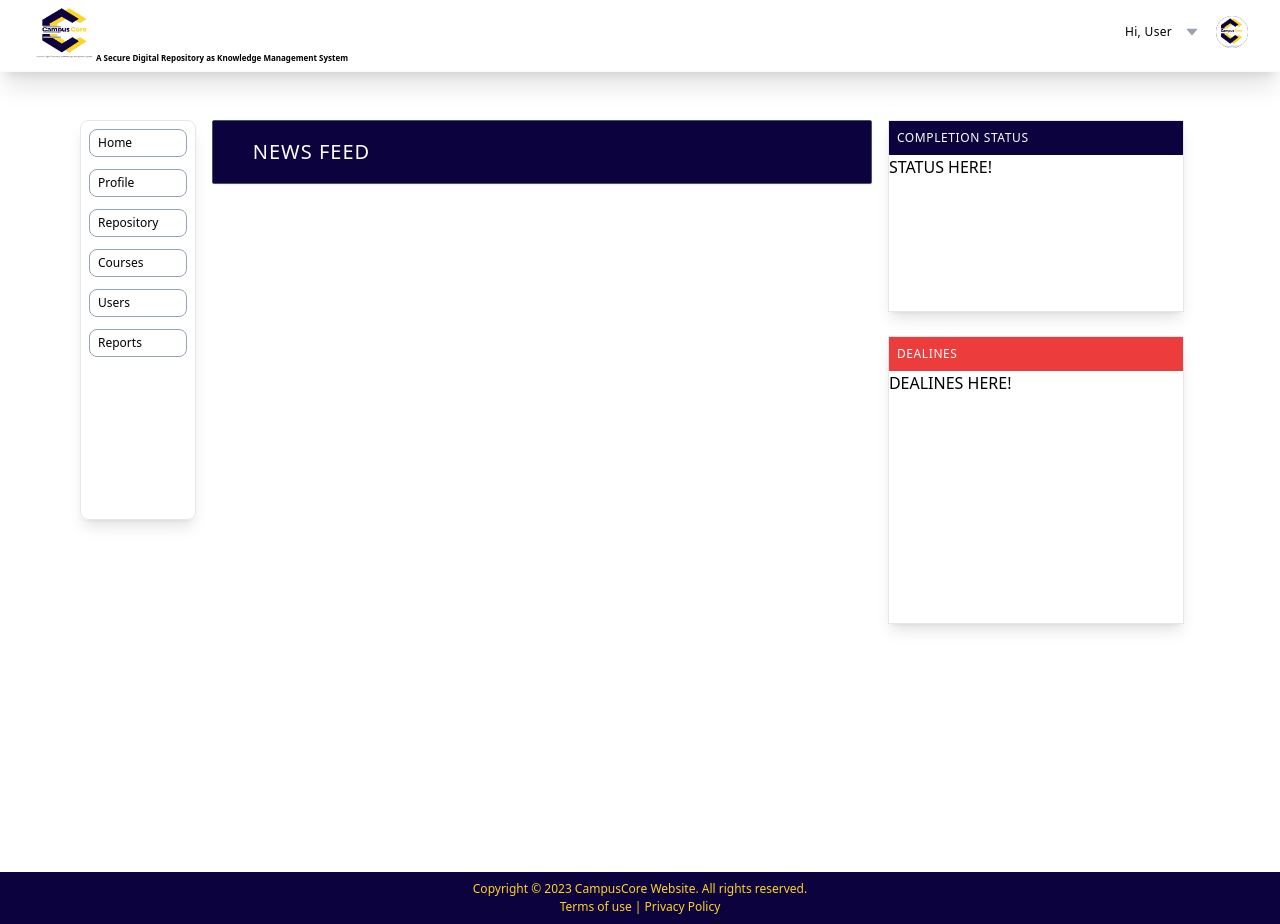
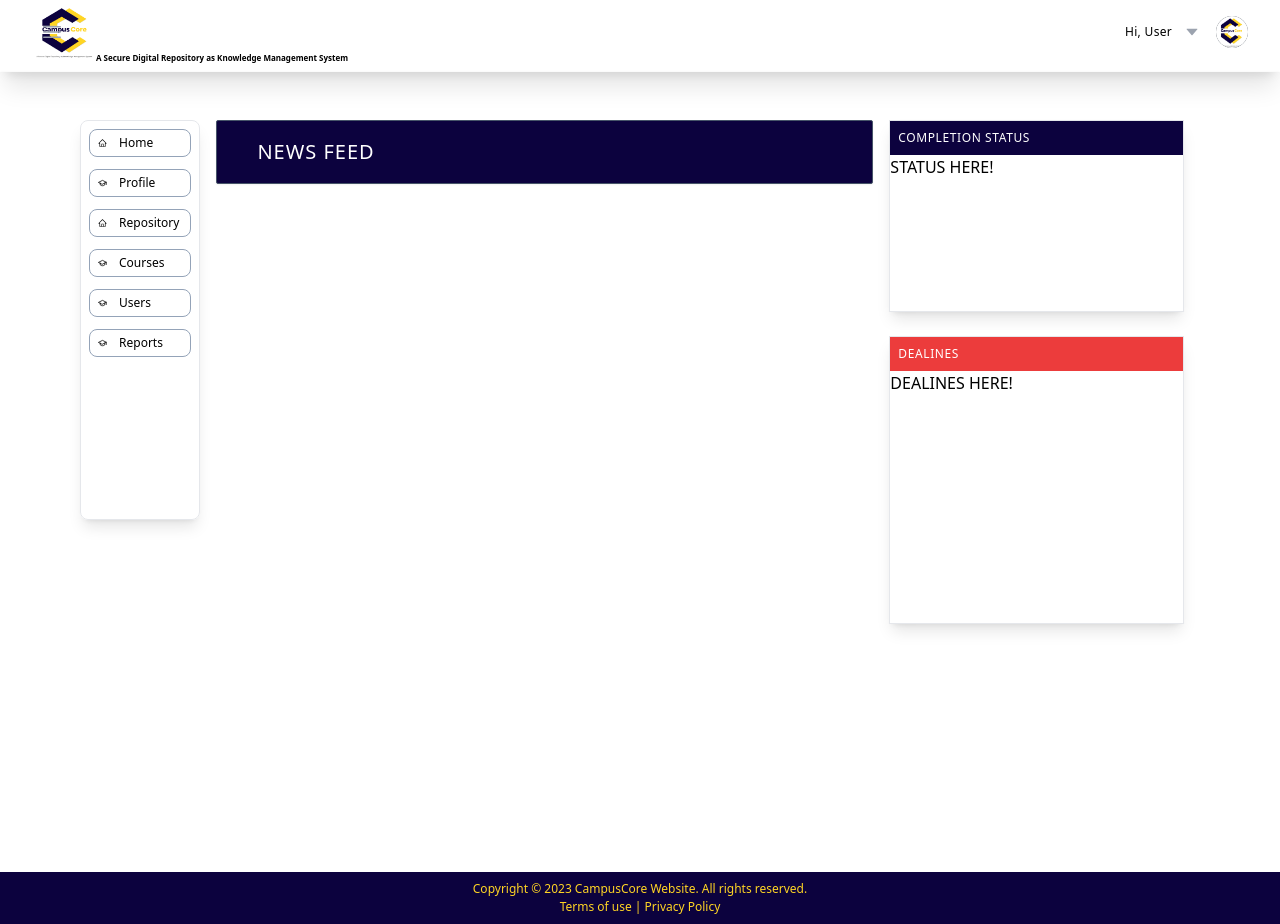
Before and after one commit to BanaxFamily/CampusCore, a React (Vite) app in the folder frontend/: page / in a window 1280 px wide. Built offline with nearby package versions, Linux system fonts and the light colour scheme.

Commit message:
Added folders | ticket #4

```diff
--- a/frontend/src/App.jsx
+++ b/frontend/src/App.jsx
@@ -5,6 +5,7 @@ import { Footer } from './components/Footer'
 import { Header } from './components/Header'
 import Main from './components/Main'
 import { Status } from './components/Status'
+// eslint-disable-next-line no-unused-vars
 import { adminLinks, studentNavLinks } from './constants/index'
 import SideNav from './components/SideNav';
 function App() {
@@ -40,6 +41,7 @@ function App() {
                     id={nav.id}
                     link={nav.link}
                     text={nav.title}
+                    icon={nav.icon}
                   />
                 ))
               }
--- a/frontend/src/components/Main.jsx
+++ b/frontend/src/components/Main.jsx
@@ -1,10 +1,11 @@
 /* eslint-disable react/jsx-no-comment-textnodes */
 // eslint-disable-next-line no-unused-vars
 import { BrowserRouter as Router, Route, Routes } from 'react-router-dom'
-import Home from "./Home"
-import CourseStudent from './student/CourseStudent'
+import Home from "./student/Home"
+// import CourseStudent from './student/CourseStudent'
 import CoursesAdmin from './administrator/CoursesAdmin'
 import ProfilesAdmin from './administrator/ProfilesAdmin'
+import RepositoryAdmin from './administrator/RepositoryAdmin'
 
 const Main = () => {
   return (
@@ -22,6 +23,10 @@ const Main = () => {
         <Route path='/profile' element={<ProfilesAdmin />} />
         //#endregion
 
+        //#region Repository Routes Add conditional rendering when API is integrated
+        <Route path='/profile' element={<RepositoryAdmin />} />
+        //#endregion
+
 
       </Routes>
     </div>
--- a/frontend/src/components/SideNav.jsx
+++ b/frontend/src/components/SideNav.jsx
@@ -6,10 +6,6 @@ import PropTypes from 'prop-types'
 
 const SideNav = (props) => {
     return (
-        // <nav className="w-[16%] hidden md:block h-fit p-2 border rounded-lg shadow-lg sticky top-0">
-        //     <div className="w-full flex flex-col justify-start items-start gap-6 text-[12px]
-
-        //     ">
         <Link to={props.link} key={props.id} className="w-full">
             <div className="active:bg-mainBlueColor active:text-white w-full px-2 py-1 rounded-lg
                             border border-slate-400 hover:border-slate-700
@@ -17,98 +13,18 @@ const SideNav = (props) => {
                 ">
                 <span className="flex justify-start items-center gap-3">
                     {/* <AiOutlineHome /> */}
-                            {/* {props.icon} */}
+                    {props.icon}
                     <button className=" w-full flex justify-start bg-transparent ">{props.text}</button>
                 </span>
 
             </div>
         </Link>
-
-
-                /* <Link to="/courses" className="w-full">
-                    <div className="active:bg-mainBlueColor active:text-white w-full px-2 py-1 rounded-lg
-                                border border-slate-400 hover:border-slate-700
-                                hover:bg-mainBlueColor hover:text-white
-                ">
-                        <span className="flex justify-start items-center gap-3 ">
-                            <LuGraduationCap />
-                            <button className=" w-full flex justify-start bg-transparent">Courses</button>
-                        </span>
-                    </div>
-                </Link>
-
-
-                <Link to="/files" className="w-full">
-                    <div className="active:bg-mainBlueColor active:text-white w-full px-2 py-1 rounded-lg
-                                border border-slate-400 hover:border-slate-700
-                                hover:bg-mainBlueColor hover:text-white
-                ">
-                        <span className="flex justify-start  items-center gap-3">
-                            <AiOutlineFileSearch />
-                            <button className=" w-full flex justify-start bg-transparent">Files</button>
-                        </span>
-                    </div>
-                </Link>
-
-
-
-
-                <Link to="/repository" className="w-full">
-                    <div className="active:bg-mainBlueColor active:text-white w-full px-2 py-1 rounded-lg
-                                border border-slate-400 hover:border-slate-700
-                                hover:bg-mainBlueColor hover:text-white
-                ">
-                        <span className="flex justify-start items-center gap-3 ">
-                            <RiGitRepositoryCommitsLine />
-                            <button className=" w-full flex justify-start bg-transparent">Repository</button>
-                        </span>
-                    </div>
-                </Link>
-
-
-                <Link to="/" className="w-full">
-                    <div className="active:bg-mainBlueColor active:text-white w-full px-2 py-1 rounded-lg
-                                border border-slate-400 hover:border-slate-700
-                                hover:bg-mainBlueColor hover:text-white
-                ">
-                        <span className="flex justify-start items-center gap-3 ">
-                            <AiOutlineCalendar />
-                            <button className=" w-full flex justify-start bg-transparent">Timetable</button>
-                        </span>
-                    </div>
-                </Link>
-
-                <Link to="/" className="w-full">
-                    <div className="active:bg-mainBlueColor active:text-white w-full px-2 py-1 rounded-lg
-                                border border-slate-400 hover:border-slate-700
-                                hover:bg-mainBlueColor hover:text-white
-                ">
-                        <span className="flex justify-start items-center gap-3 ">
-                            <AiOutlineIssuesClose />
-                            <button className=" w-full flex justify-start bg-transparent">Issues</button>
-                        </span>
-                    </div>
-                </Link>
-
-                <Link to="/" className="w-full">
-                    <div className="active:bg-mainBlueColor active:text-white w-full px-2 py-1 rounded-lg
-                                border border-slate-400 hover:border-slate-700
-                                hover:bg-mainBlueColor hover:text-white
-                ">
-                        <span className="flex justify-start items-center gap-3 ">
-                            <AiOutlineSetting />
-                            <button className=" w-full flex justify-start bg-transparent">Settings</button>
-                        </span>
-                    </div>
-                </Link> */
-        //     </div>
-        // </nav>
     )
 }
 
 SideNav.propTypes = {
     link: PropTypes.string,
-    // icon: PropTypes.element,
+    icon: PropTypes.element,
     text: PropTypes.string,
     id: PropTypes.string
 }
--- a/frontend/src/components/Home.jsx
+++ b/frontend/src/components/student/Home.jsx
@@ -1,4 +1,4 @@
-import DashBoardHeading from "./DashBoardHeading";
+import DashBoardHeading from "../DashBoardHeading";
 
 const Home = () => {
     return (
--- a/frontend/src/constants/index.js
+++ b/frontend/src/constants/index.jsx
@@ -1,43 +1,43 @@
-// import { LuGraduationCap } from "react-icons/lu"
-// import { AiOutlineFileSearch,  AiOutlineIssuesClose, AiOutlineSetting, AiOutlineHome } from "react-icons/ai"
-// import { RiGitRepositoryCommitsLine } from "react-icons/ri"
+import { LuGraduationCap } from "react-icons/lu"
+import { AiOutlineFileSearch,  AiOutlineIssuesClose, AiOutlineSetting, AiOutlineHome } from "react-icons/ai"
+import { RiGitRepositoryCommitsLine } from "react-icons/ri"
 
 export const studentNavLinks = [
     {
         id:"home",
         link:"/",
         title:"Home",
-        // icon: <AiOutlineHome/>
+        icon: <AiOutlineHome/>
     },
     {
         id:"course",
         link:"/course",
         title:"Courses",
-        // icon: <LuGraduationCap/>
+        icon: <LuGraduationCap/>
     },
     {
         id:"files",
         link:"/files",
         title:"Files",
-        // icon: <AiOutlineFileSearch/>
+        icon: <AiOutlineFileSearch/>
     },
     {
         id:"repository",
         link:"/repository",
         title:"Repository",
-        // icon: <RiGitRepositoryCommitsLine/>
+        icon: <RiGitRepositoryCommitsLine/>
     },
     {
         id:"issues",
         link:"/issues",
         title:"Issues",
-        // icon: <AiOutlineIssuesClose/>
+        icon: <AiOutlineIssuesClose/>
     },
     {
         id:"setting",
         link:"/settings",
         title:"Settings",
-        // icon: <AiOutlineSetting/>
+        icon: <AiOutlineSetting/>
     },
 ];
 
@@ -46,36 +46,36 @@ export const adminLinks = [
         id:"home",
         link:"/",
         title:"Home",
-        // icon: <AiOutlineHome/>
+        icon: <AiOutlineHome/>
     },
     {
         id:"profile",
         link:"/profile",
         title:"Profile",
-        // icon: <LuGraduationCap/>
+        icon: <LuGraduationCap/>
     },
     {
         id:"repository",
         link:"/repository",
         title:"Repository",
-        // icon: <AiOutlineHome/>
+        icon: <AiOutlineHome/>
     },
     {
         id:"course",
         link:"/course",
         title:"Courses",
-        // icon: <LuGraduationCap/>
+        icon: <LuGraduationCap/>
     },
     {
         id:"users",
         link:"/user",
         title:"Users",
-        // icon: <LuGraduationCap/>
+        icon: <LuGraduationCap/>
     },
     {
         id:"reports",
         link:"/report",
         title:"Reports",
-        // icon: <LuGraduationCap/>
+        icon: <LuGraduationCap/>
     },
 ];
```
Lines whose indentation alone changed are shown as unchanged.
